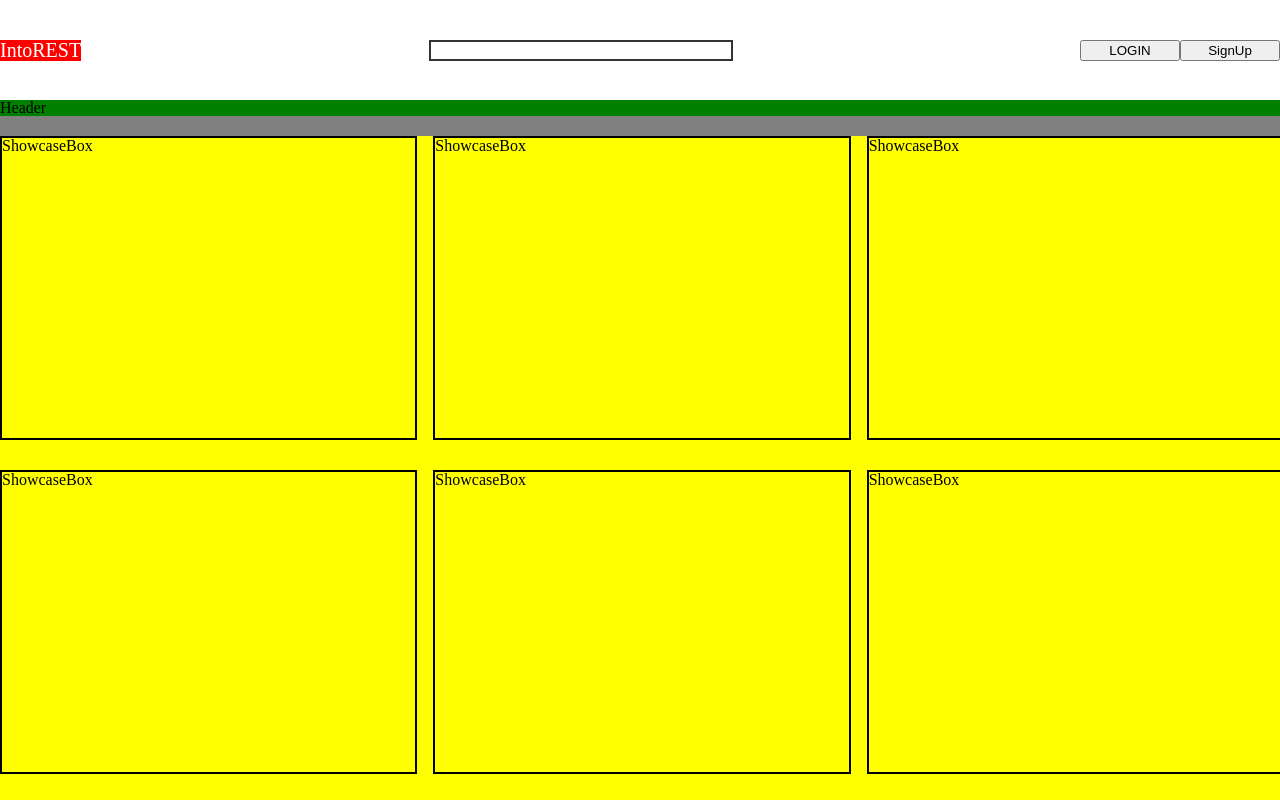
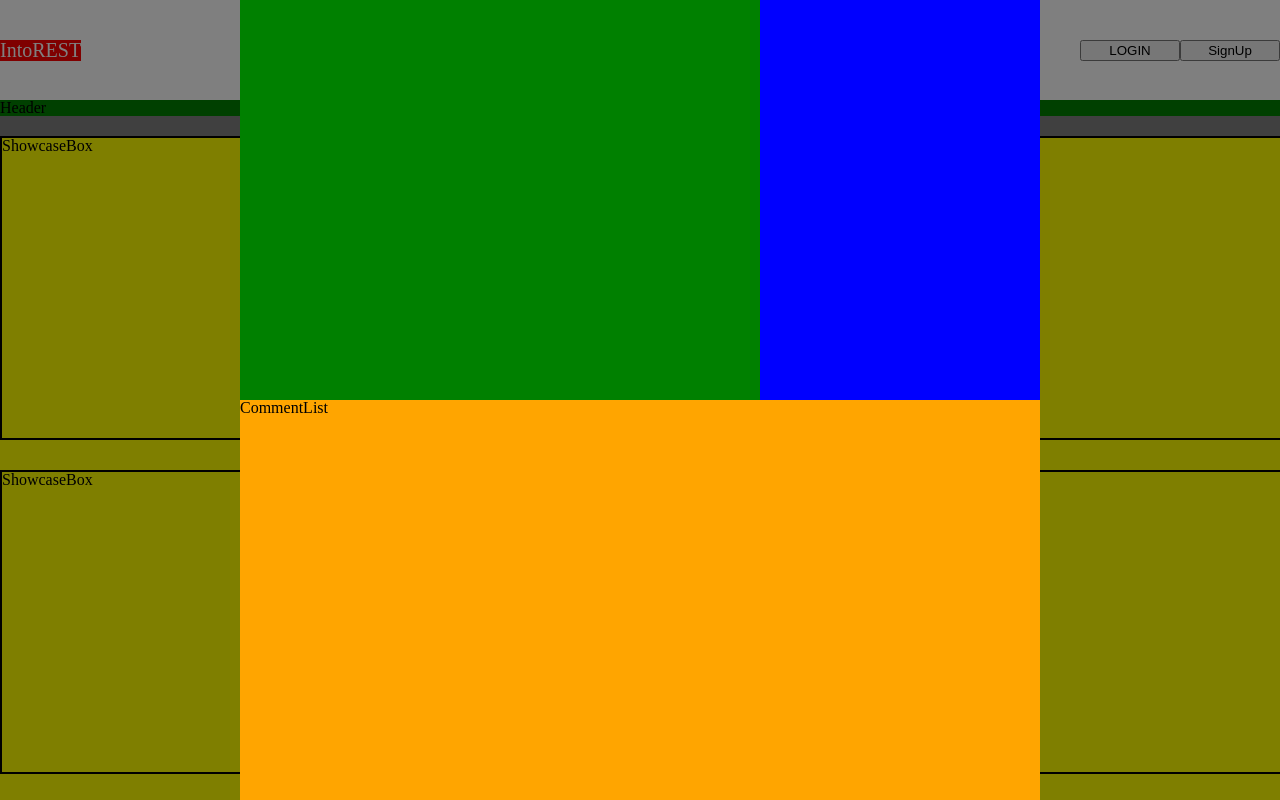
Before and after one commit to codestates-seb/seb41_main_009, a React (Create React App) app in the folder client/: page / in a window 1280 px wide. Shown: the top 800 px of the page. Built offline with nearby package versions, Linux system fonts and the light colour scheme.

Commit message:
feat: Showcase 템플릿 내 본문모달 추가

```diff
--- a/client/src/components/templates/Showcase.js
+++ b/client/src/components/templates/Showcase.js
@@ -1,5 +1,6 @@
 import styled from 'styled-components';
-import Showcasebox from '../organisms/Showcase/Showcasebox';
+import Showcasebox from '../organisms/showcase/Showcasebox';
+import ShowcaseModal from '../organisms/showcase/ShowcaseModal';
 
 const Container = styled.div`
   display: flex;
@@ -42,6 +43,7 @@ const CaseContainer = styled.div`
 const Showcase = () => {
   return (
     <Container>
+      <ShowcaseModal isModalOn />
       <Header> Header </Header>
       <Body>
         <CaseContainer>
```
